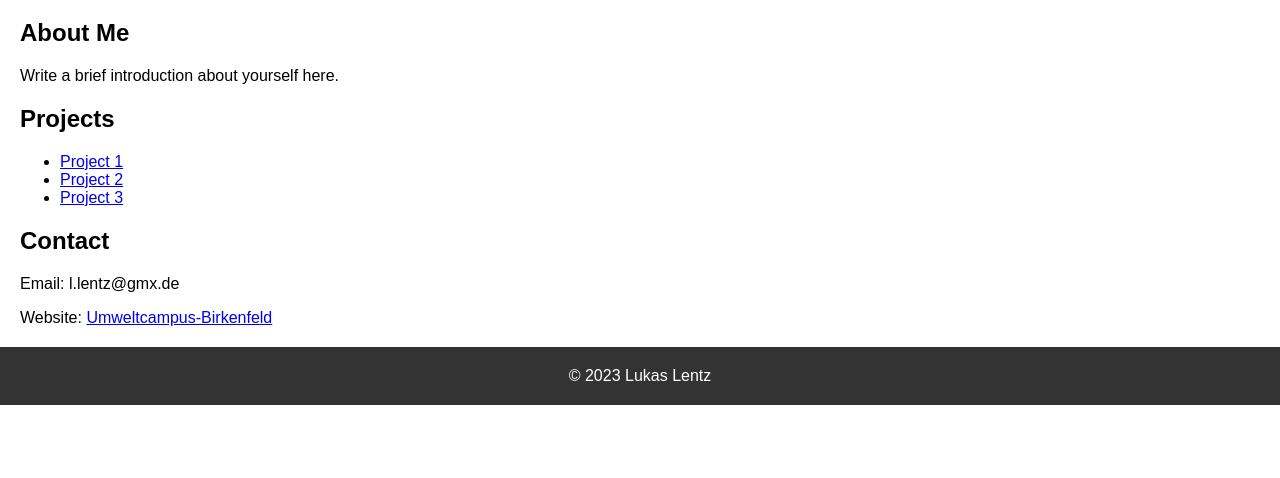
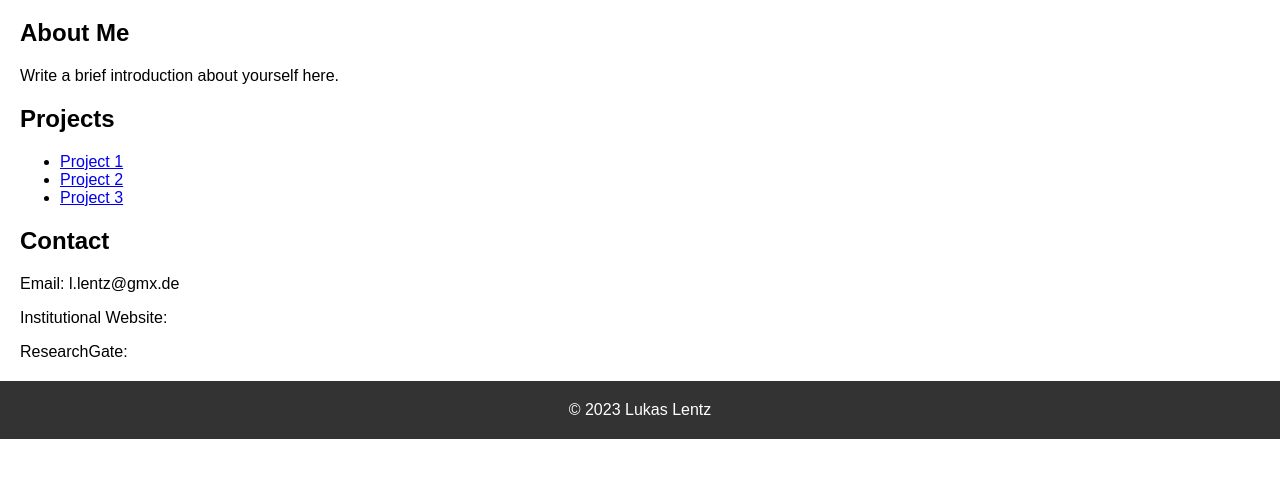
Before and after one commit to LukasLentz/LukasLentz.github.io, a plain HTML site: page index.html in a window 1280 px wide. Shown: the part 78-556 px from the top of the page. Drawn offline with Linux system fonts and the light colour scheme.

Commit message:
added researchgate

```diff
--- a/index.html
+++ b/index.html
@@ -56,7 +56,8 @@
 
     <h2>Contact</h2>
     <p>Email: l.lentz@gmx.de</p>
-    <p>Website: <a href="https://www.umwelt-campus.de/dr-lukas-lentz">Umweltcampus-Birkenfeld</a></p>
+    <p>Institutional Website: <a href="https://www.umwelt-campus.de/dr-lukas-lentz"></a></p>
+    <p>ResearchGate: <a href="https://www.researchgate.net/profile/Lukas-Lentz"></a></p>
   </main>
 
   <footer>
```
